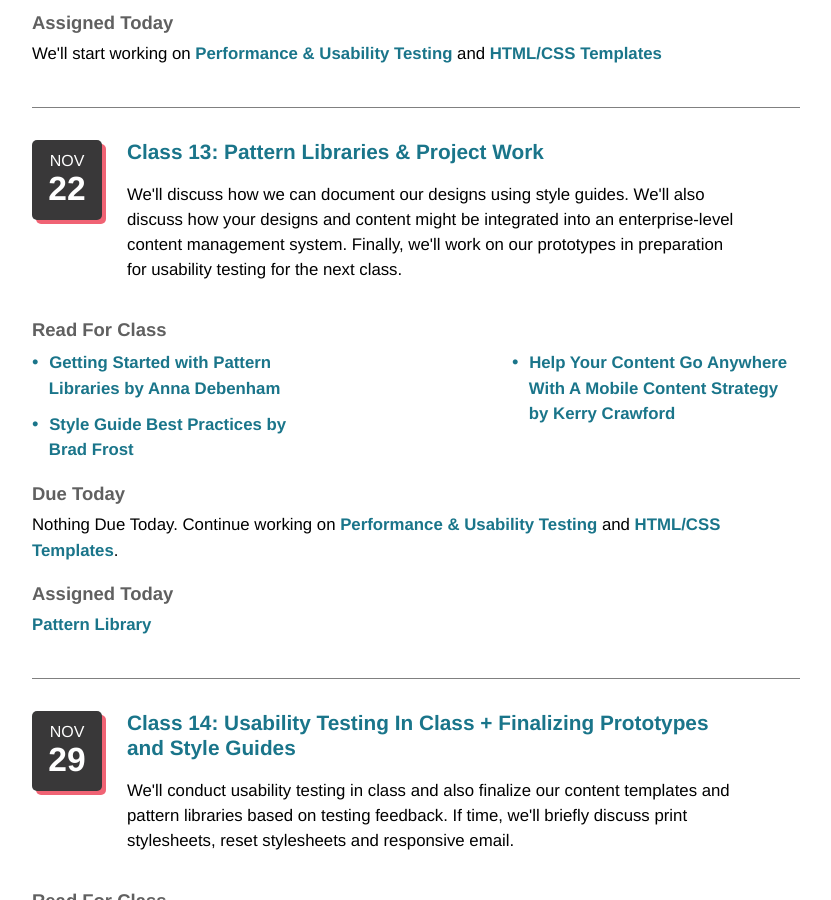
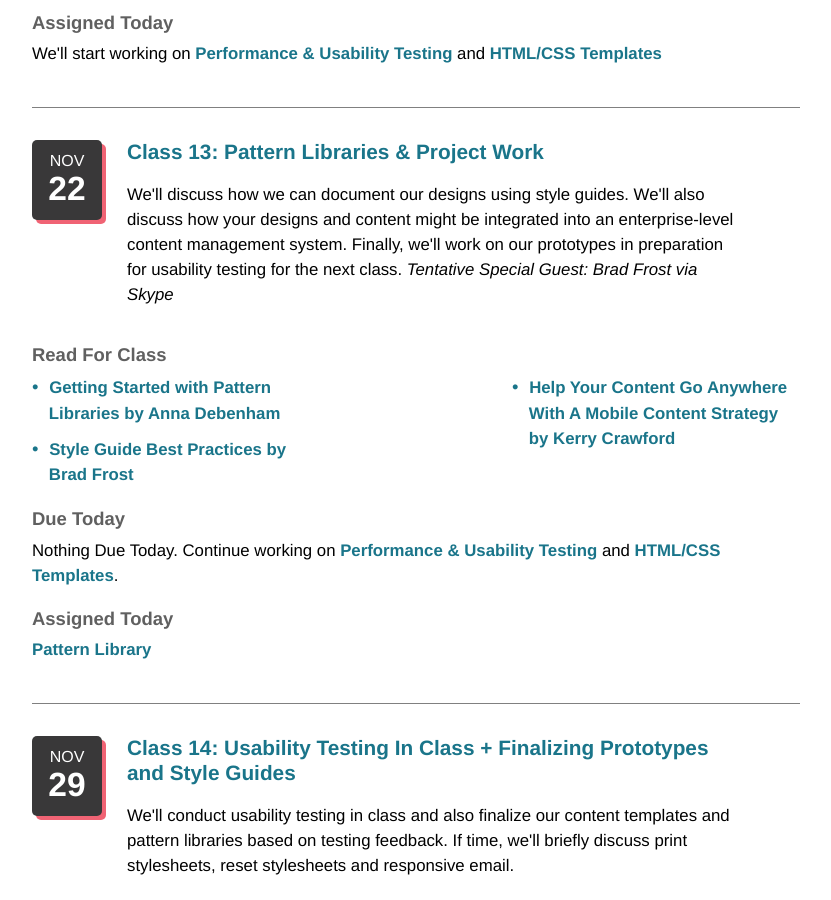
Before and after one commit to KentStateWeb/rwd, a Jekyll site: the page built from class/schedule/index.html, in a window 1280 px wide and 900 px high, scrolled down 7109 px. Shown: the whole window, without its empty margins (224-1055 px from the left). Built offline with Jekyll 4.4.1, drawn with Linux system fonts in a browser that asks for light colours.

Commit message:
Updated class 13 with special guest
Signed-off-by: Christopher Hallahan <challahan@gmail.com>

```diff
--- a/_classes/13.md
+++ b/_classes/13.md
@@ -1,7 +1,7 @@
 ---
 title: "Class 13: Pattern Libraries & Project Work"
 date: 2016-11-22 12:00:00
-description: "We'll discuss how we can document our designs using style guides.  We'll also discuss how your designs and content might be integrated into an enterprise-level content management system.  Finally, we'll work on our prototypes in preparation for usability testing for the next class."
+description: "We'll discuss how we can document our designs using style guides.  We'll also discuss how your designs and content might be integrated into an enterprise-level content management system.  Finally, we'll work on our prototypes in preparation for usability testing for the next class.  <i>Tentative Special Guest: Brad Frost via Skype</i>"
 assignment: <a href="../assignments/styleguide">Pattern Library</a>
 reading: <ul><li><a href="http://alistapart.com/blog/post/getting-started-with-pattern-libraries">Getting Started with Pattern Libraries by Anna Debenham</a></li><li><a href="http://bradfrost.com/blog/post/style-guide-best-practices/">Style Guide Best Practices by Brad Frost</a></li><li><a href="http://www.smashingmagazine.com/2015/03/content-mobile-content-strategy/">Help Your Content Go Anywhere With A Mobile Content Strategy by Kerry Crawford</a></li></ul>
 due: Nothing Due Today.  Continue working on <a href="../assignments/testing">Performance & Usability Testing</a> and <a href="../assignments/templates">HTML/CSS Templates</a>.
```
Also changed, not shown: 1 other file.
